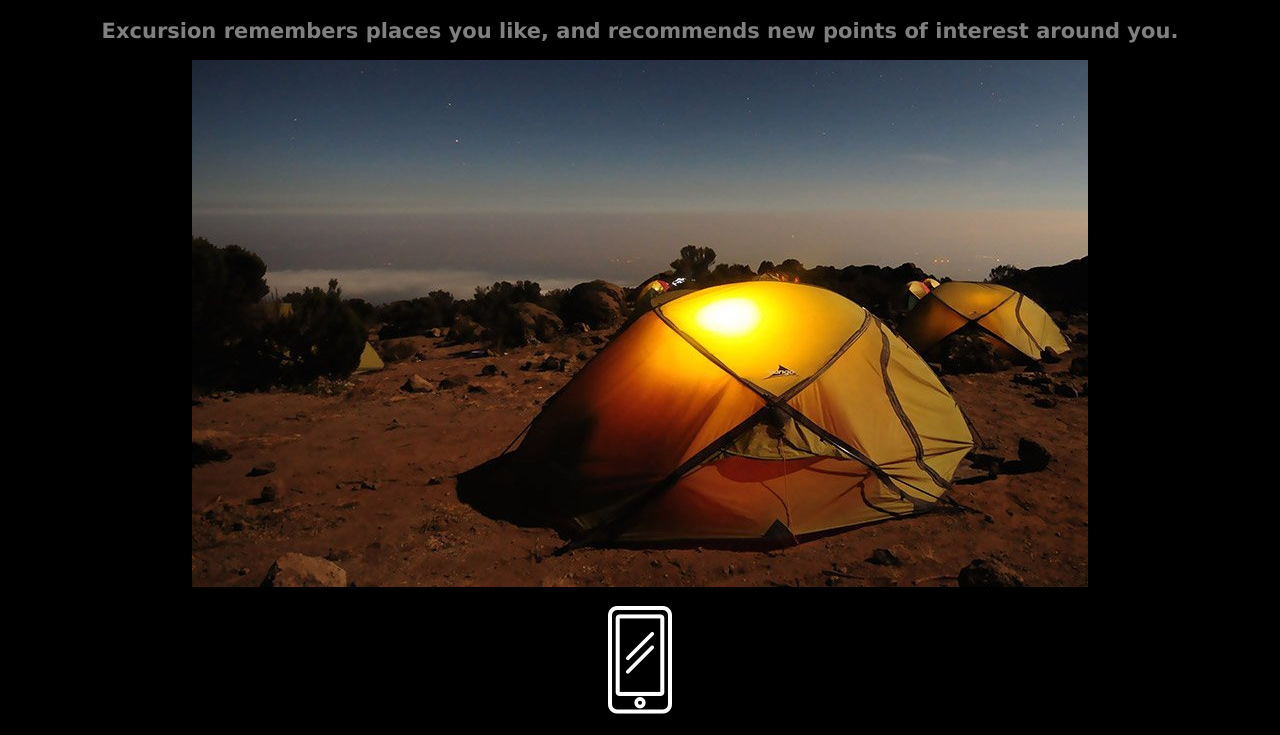
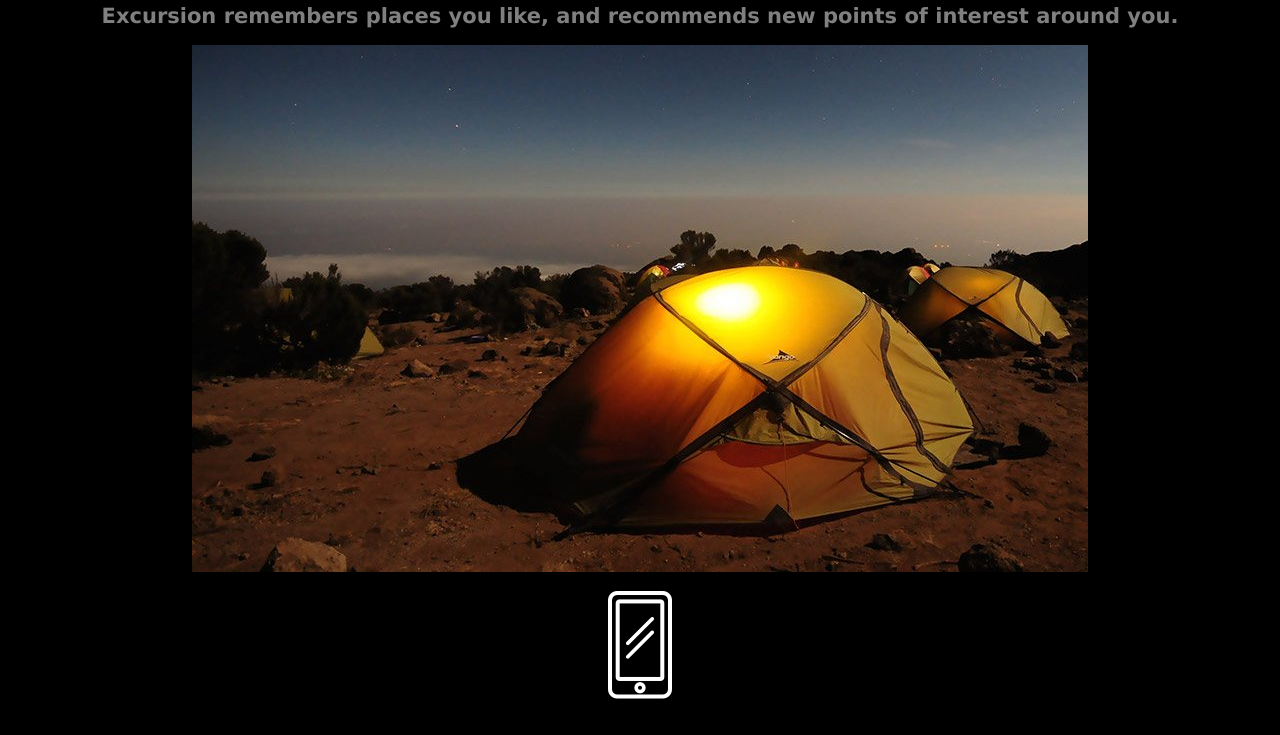
Before and after one commit to p-buckwalter/excursion, a plain HTML site: page index.html in a window 1280 px wide. Shown: the part 413-1148 px from the top of the page. Drawn offline with Linux system fonts and the light colour scheme.

Commit message:
removed controls and added padding the sections

```diff
--- a/resources/css/styles.css
+++ b/resources/css/styles.css
@@ -31,5 +31,5 @@ a {
 }
 
 section {
-    padding-bottom: 15px;
+    margin-bottom: 15px;
 }
```
